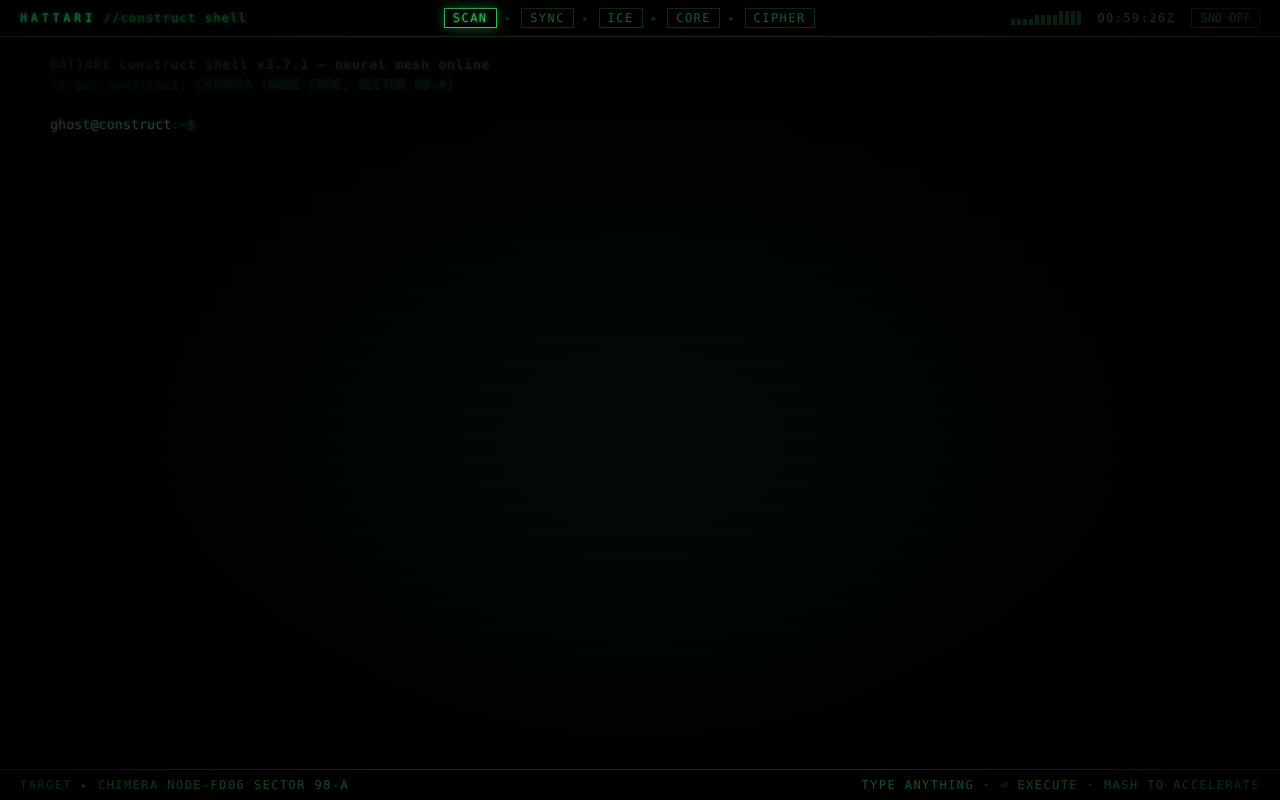
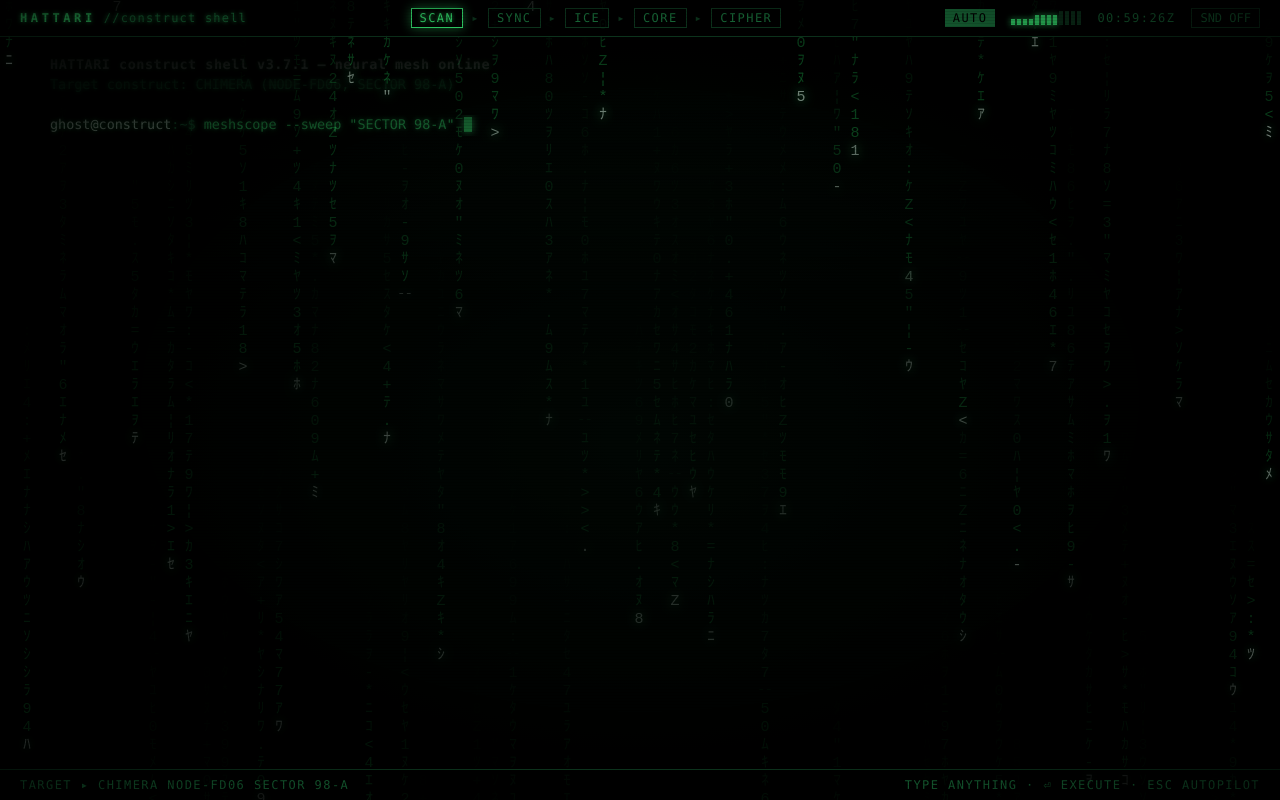
Before and after one commit to jumboly/hattari, a website built with Vite: page index.html in a window 1280 px wide. Both pictures are taken after a click on the button "SND ON". Built offline with nearby package versions, Linux system fonts and the light colour scheme.

Commit message:
Phase 2: デジタルレインとデモモード
- Canvas のデジタルレイン（打鍵で雫追加、実行で加速、静寂で停止、成功で一斉落下）
- フィナーレの崩れ落ちる文字をデジタルレインへ変換
- デモ（自動操縦）: 人間と同じ入口を叩くので画面状態を保ったまま切り替え可能
  - 気分（calm/focused/frantic）でテンポを変え、終盤ほど慌ただしくなる
- キー入力で MANUAL OVERRIDE、15 秒放置か Esc で AUTOPILOT に復帰
- 音声未解放時のヒント表示

Co-Authored-By: Claude Opus 5.5 <noreply@anthropic.com>

```diff
--- a/index.html
+++ b/index.html
@@ -6,11 +6,13 @@
     <title>HATTARI</title>
   </head>
   <body>
+    <canvas id="rain"></canvas>
     <div id="stage">
       <header id="hud">
         <div class="brand">HATTARI<span>//construct shell</span></div>
         <div id="pipeline"></div>
         <div class="right">
+          <div id="mode">AUTO</div>
           <div id="signal" title="typing intensity"></div>
           <div id="clock"></div>
           <button id="mute" type="button" aria-label="toggle sound">SND ON</button>
@@ -19,7 +21,7 @@
       <main id="term" aria-live="off"></main>
       <footer id="foot">
         <span id="target"></span>
-        <span class="tip">TYPE ANYTHING · ⏎ EXECUTE · MASH TO ACCELERATE</span>
+        <span class="tip"><span id="audiohint">CLICK OR TYPE TO ENABLE AUDIO · </span>TYPE ANYTHING · ⏎ EXECUTE · ESC AUTOPILOT</span>
       </footer>
     </div>
     <div id="fx"></div>
--- a/src/audio.ts
+++ b/src/audio.ts
@@ -13,6 +13,10 @@ export class Sfx {
   private lastTick = 0;
   private recentVoices: number[] = [];
   muted = false;
+
+  get unlocked() {
+    return !!this.ctx && this.ctx.state === 'running';
+  }
 
   /** ユーザー操作のイベントハンドラ内で呼ぶこと */
   unlock() {
--- /dev/null
+++ b/src/demo.ts
@@ -0,0 +1,95 @@
+// デモ（自動操縦）。録画再生ではなく、人間が叩いているのと同じ Hack の入口を呼ぶことで
+// 手動操作との切り替え時に画面状態をそのまま引き継げるようにしている。
+import type { Hack } from './hack';
+import { chance, int, pick, rand } from './rand';
+
+type Mood = 'calm' | 'focused' | 'frantic';
+
+// 打鍵間隔 [min, max] ms。気分ごとにテンポを変えて、場面ごとの緩急を作る
+const TEMPO: Record<Mood, [number, number]> = {
+  calm: [85, 170],
+  focused: [45, 95],
+  frantic: [22, 50],
+};
+
+export class Demo {
+  active = false;
+  private nextAt = 0;
+  private mood: Mood = 'calm';
+  private serial = -1;
+  private waitingEnter = false;
+
+  constructor(private hack: Hack) {}
+
+  start(now: number) {
+    this.active = true;
+    this.nextAt = now + 300;
+    this.serial = -1;
+    this.waitingEnter = false;
+  }
+
+  stop() {
+    this.active = false;
+  }
+
+  /** 終盤ほど慌ただしくなるよう、ステージ進行で気分の出やすさを変える（物語としての盛り上がり） */
+  private pickMood() {
+    const late = this.hack.stageIdx / 4;
+    const r = rand();
+    this.mood = r < 0.4 - late * 0.3 ? 'calm' : r < 0.8 - late * 0.3 ? 'focused' : 'frantic';
+  }
+
+  private gap() {
+    const [a, b] = TEMPO[this.mood];
+    // たまに考え込む間を入れて、機械的な一定リズムを避ける
+    if (chance(this.mood === 'calm' ? 0.06 : 0.025)) return int(350, 900);
+    return int(a, b);
+  }
+
+  update(now: number) {
+    if (!this.active || now < this.nextAt) return;
+    const h = this.hack;
+    if (h.promptSerial !== this.serial) {
+      this.serial = h.promptSerial;
+      this.pickMood();
+      this.waitingEnter = false;
+      this.nextAt = now + int(300, 1100); // 新しいプロンプトの前で一呼吸
+      return;
+    }
+    switch (h.phase) {
+      case 'prompt':
+        if (h.awaitingEnter) {
+          if (!this.waitingEnter) {
+            // 打ち終えてから Enter までの「溜め」。長めに溜めると映画っぽい
+            this.waitingEnter = true;
+            this.nextAt = now + pick([180, 350, 600, 900, 1300]);
+            return;
+          }
+          h.enter(now);
+          this.nextAt = now + 200;
+          return;
+        }
+        h.key(now);
+        this.nextAt = now + this.gap();
+        return;
+      case 'code':
+        if (chance(0.08)) h.enter(now);
+        else h.key(now);
+        this.nextAt = now + this.gap();
+        return;
+      case 'running':
+        // 実行中は見守るか、連打で加速させるか。慌ただしい気分ほど叩く
+        if (this.mood === 'frantic' || (this.mood === 'focused' && chance(0.35))) {
+          if (chance(0.06)) h.enter(now);
+          else h.key(now);
+          this.nextAt = now + this.gap();
+        } else {
+          this.nextAt = now + int(150, 400);
+        }
+        return;
+      case 'locked':
+        this.nextAt = now + 200;
+        return;
+    }
+  }
+}
--- a/src/fx.ts
+++ b/src/fx.ts
@@ -6,6 +6,9 @@ const g = () => GLYPHS[Math.floor(Math.random() * GLYPHS.length)];
 
 /** 画面全体に関わる演出（フラッシュ・揺れ・バナー・巨大文字） */
 export class Fx {
+  /** 巨大文字が崩れる瞬間、各文字の画面座標を通知する（デジタルレインへ変換するため） */
+  onCrumble: (pts: { x: number; y: number }[]) => void = () => {};
+
   constructor(
     private layer: HTMLElement,
     private stage: HTMLElement,
@@ -55,6 +58,16 @@ export class Fx {
     return chars;
   }
 
+  /** 画面上部の小さな通知（モード切替など） */
+  toast(text: string) {
+    this.layer.querySelectorAll('.toast').forEach((n) => n.remove());
+    const d = document.createElement('div');
+    d.className = 'toast';
+    d.textContent = text;
+    this.layer.appendChild(d);
+    d.addEventListener('animationend', () => d.remove());
+  }
+
   /** ステージ突破時の中規模バナー */
   banner(text: string) {
     this.sched.cancel('banner');
@@ -86,6 +99,12 @@ export class Fx {
     this.sched.after(3400, () => {
       sfx.crumble();
       d.classList.add('crumble');
+      this.onCrumble(
+        chars.map((c) => {
+          const r = c.getBoundingClientRect();
+          return { x: r.left + r.width / 2, y: r.top + r.height / 2 };
+        }),
+      );
       // 各文字をバラバラのタイミング・角度で落とし、「情報が文字の雨に崩れる」感じを出す
       [...chars, ...s.querySelectorAll<HTMLElement>('.ch')].forEach((c) => {
         const delay = Math.random() * 600;
--- a/src/hack.ts
+++ b/src/hack.ts
@@ -57,6 +57,13 @@ export class Hack {
     private fx: Fx,
     private sched: Scheduler,
   ) {}
+
+  /** 新しいプロンプトが出るたびに増える。デモ側が「次の場面に移った」ことを知るため */
+  promptSerial = 0;
+
+  get awaitingEnter() {
+    return this.phase === 'prompt' && this.typed >= this.cmd.length;
+  }
 
   get stage() {
     return STAGES[Math.min(this.stageIdx, STAGES.length - 1)];
@@ -172,6 +179,7 @@ export class Hack {
     } else {
       this.cmd = pickCommand(this.stage.id, this.target);
     }
+    this.promptSerial++;
     this.promptLine = this.term.prompt(USER);
     this.promptLine.set('');
   }
--- a/src/main.ts
+++ b/src/main.ts
@@ -1,8 +1,10 @@
 import './style.css';
 import { sfx } from './audio';
 import { STAGES } from './content';
+import { Demo } from './demo';
 import { Fx } from './fx';
 import { Hack } from './hack';
+import { Rain } from './rain';
 import { Scheduler } from './sched';
 import { Terminal } from './terminal';
 
@@ -12,16 +14,74 @@ const sched = new Scheduler();
 const term = new Terminal($('term'));
 const fx = new Fx($('fx'), $('stage'), sched);
 const hack = new Hack(term, fx, sched);
+const rain = new Rain($('rain') as HTMLCanvasElement);
+const demo = new Demo(hack);
+
+// 起動直後は少し待ってから自動進行を始め、静かにカーソルが点滅している「間」を見せる
+const FIRST_IDLE_MS = 5000;
+// 手を止めてから自動操縦に戻るまでの時間
+const IDLE_MS = 15000;
+let lastHuman = performance.now() - (IDLE_MS - FIRST_IDLE_MS);
+
+// ---------- 演出の連動 ----------
+hack.onPulse = (kind) => {
+  switch (kind) {
+    case 'key':
+      rain.kick(1 + Math.floor(hack.intensity * 3));
+      break;
+    case 'enter':
+      rain.surge(2.5);
+      rain.kick(6);
+      break;
+    case 'stage':
+      rain.surge(4);
+      rain.kick(20);
+      break;
+    case 'boom':
+      rain.wave();
+      break;
+  }
+};
+fx.onCrumble = (pts) => pts.forEach((p) => rain.spawnAt(p.x, p.y));
 
 // ---------- 入力 ----------
+function setMode(auto: boolean, label = auto ? 'AUTO' : 'MANUAL') {
+  modeEl.textContent = label;
+  modeEl.classList.toggle('manual', !auto);
+}
+
+function takeOver(now: number) {
+  lastHuman = now;
+  if (demo.active) {
+    demo.stop();
+    setMode(false);
+    fx.toast('MANUAL OVERRIDE');
+  }
+}
+
 window.addEventListener('keydown', (e) => {
   // ブラウザやOSのショートカット（Cmd+R, Ctrl+L など）は妨げない
   if (e.metaKey || e.ctrlKey || e.altKey || e.isComposing) return;
   const now = performance.now();
-  if (e.key === 'Enter') hack.enter(now);
-  else if (e.key === 'Backspace') hack.backspace();
-  else if (e.key.length === 1) hack.key(now);
-  else return; // F キー・矢印・Tab・Esc などはブラウザに任せる
+  if (e.key === 'Escape') {
+    if (!demo.active) {
+      demo.start(now);
+      setMode(true);
+      fx.toast('AUTOPILOT ENGAGED');
+    }
+    sfx.unlock();
+    return;
+  }
+  if (e.key === 'Enter') {
+    takeOver(now);
+    hack.enter(now);
+  } else if (e.key === 'Backspace') {
+    takeOver(now);
+    hack.backspace();
+  } else if (e.key.length === 1) {
+    takeOver(now);
+    hack.key(now);
+  } else return; // F キー・矢印・Tab などはブラウザに任せる
   e.preventDefault();
   sfx.unlock();
 });
@@ -37,6 +97,8 @@ muteBtn.addEventListener('click', (e) => {
 });
 
 // ---------- HUD ----------
+const modeEl = $('mode');
+const audioHint = $('audiohint');
 const pipeline = $('pipeline');
 pipeline.innerHTML = STAGES.map((s) => `<span class="st" data-id="${s.id}">${s.label}</span>`).join('<i>▸</i>');
 const stEls = [...pipeline.querySelectorAll<HTMLElement>('.st')];
@@ -46,9 +108,10 @@ const bars = [...signal.children] as HTMLElement[];
 const clock = $('clock');
 const targetEl = $('target');
 let hudKey = '';
+setMode(false, 'STANDBY');
 
 function renderHud() {
-  const key = `${hack.stageIdx}|${hack.target.name}|${Math.round(hack.progress * 10)}`;
+  const key = `${hack.stageIdx}|${hack.target.name}`;
   if (key !== hudKey) {
     hudKey = key;
     stEls.forEach((el, i) => {
@@ -59,15 +122,33 @@ function renderHud() {
   const lit = Math.round(hack.intensity * bars.length);
   bars.forEach((b, i) => b.classList.toggle('on', i < lit));
   document.documentElement.style.setProperty('--intensity', hack.intensity.toFixed(3));
+  audioHint.hidden = sfx.unlocked;
 }
 
+// ---------- メインループ ----------
 let lastClock = 0;
 let last = performance.now();
 function frame(now: number) {
+  // タブが裏に回って復帰した直後に巨大な dt で演出が飛ばないよう上限を設ける
   const dt = Math.min(100, now - last);
   last = now;
+
+  if (!demo.active && now - lastHuman > IDLE_MS) {
+    demo.start(now);
+    setMode(true);
+    if (hack.promptSerial > 1) fx.toast('AUTOPILOT ENGAGED');
+  }
+  demo.update(now);
   sched.update(now);
   hack.update(now, dt);
+
+  rain.frozen = hack.hushed;
+  rain.speedTarget = 0.8 + hack.intensity * 1.6;
+  // 誰も触っていない時は雨を主役に、打鍵中はターミナルを主役にする
+  rain.alphaTarget = hack.hushed ? 0.18 : document.body.classList.contains('afterglow') ? 1 : 0.38 + (1 - hack.intensity) * 0.22;
+  rain.update(dt);
+  rain.draw();
+
   renderHud();
   if (now - lastClock > 1000) {
     lastClock = now;
@@ -80,4 +161,4 @@ hack.start();
 requestAnimationFrame(frame);
 
 // 自動テスト・デバッグ用に内部状態を覗けるようにする
-(window as unknown as { __hattari: unknown }).__hattari = { hack, term, sched };
+(window as unknown as { __hattari: unknown }).__hattari = { hack, term, sched, rain, demo };
--- /dev/null
+++ b/src/rain.ts
@@ -0,0 +1,157 @@
+// デジタルレイン。背景ではなく「演出に反応する楽器」として、外部から加速・停止・噴出を指示できるようにする。
+// 毎フレーム全消去して描き直す方式にしているのは、残像を半透明塗りで作る方式だと「完全停止」した瞬間の静止画が作れないため。
+
+const GLYPHS = 'ｦｱｳｴｵｶｷｹｺｻｼｽｾｿﾀﾂﾃﾅﾆﾇﾈﾊﾋﾎﾏﾐﾑﾒﾓﾔﾕﾗﾘﾜ0123456789Z:."=*+-<>¦╌';
+const MAX_EXTRA = 220;
+
+interface Drop {
+  col: number;
+  y: number; // セル単位
+  speed: number; // セル/秒
+  len: number;
+  bright: number; // 0..1 先頭付近の明るさブースト
+  extra: boolean;
+}
+
+export class Rain {
+  private ctx: CanvasRenderingContext2D;
+  private cell = 18;
+  private cols = 0;
+  private rows = 0;
+  private dpr = 1;
+  private grid: Uint8Array = new Uint8Array(0);
+  private drops: Drop[] = [];
+  private extras: Drop[] = [];
+  /** 実際に適用される速度倍率。target に向かって滑らかに追従する */
+  private speed = 1;
+  private surgeAmt = 0;
+  speedTarget = 1;
+  /** 全体の明るさ。ターミナルの可読性を保つため普段は控えめ */
+  alpha = 0.55;
+  alphaTarget = 0.55;
+  frozen = false;
+
+  constructor(private canvas: HTMLCanvasElement) {
+    this.ctx = canvas.getContext('2d')!;
+    this.resize();
+    window.addEventListener('resize', () => this.resize());
+  }
+
+  resize() {
+    // 高 DPR で全画面描画すると重くなるので上限を設ける
+    this.dpr = Math.min(1.5, window.devicePixelRatio || 1);
+    const w = window.innerWidth;
+    const h = window.innerHeight;
+    this.canvas.width = Math.floor(w * this.dpr);
+    this.canvas.height = Math.floor(h * this.dpr);
+    this.cell = w < 700 ? 14 : 18;
+    const cols = Math.ceil(w / this.cell);
+    this.rows = Math.ceil(h / this.cell) + 1;
+    this.grid = new Uint8Array(cols * this.rows).map(() => Math.floor(Math.random() * GLYPHS.length));
+    if (cols !== this.cols) {
+      this.cols = cols;
+      this.drops = Array.from({ length: cols }, (_, c) => this.fresh(c, Math.random() * this.rows * 1.6 - this.rows * 0.6));
+      this.extras = [];
+    }
+  }
+
+  private fresh(col: number, y: number): Drop {
+    return { col, y, speed: 7 + Math.random() * 16, len: 10 + Math.floor(Math.random() * 30), bright: 0, extra: false };
+  }
+
+  /** 打鍵：ランダムな列に明るい雫を落とす */
+  kick(n = 1) {
+    for (let i = 0; i < n; i++) {
+      if (this.extras.length >= MAX_EXTRA) this.extras.shift();
+      const col = Math.floor(Math.random() * this.cols);
+      this.extras.push({ col, y: Math.random() * this.rows * 0.3, speed: 20 + Math.random() * 25, len: 6 + Math.floor(Math.random() * 10), bright: 1, extra: true });
+    }
+  }
+
+  /** 実行：一時的に雨全体を加速させる */
+  surge(amt = 2.5) {
+    this.surgeAmt = Math.max(this.surgeAmt, amt);
+  }
+
+  /** 画面上の任意の位置から雫を生やす（崩れ落ちる文字を雨に変えるため） */
+  spawnAt(px: number, py: number) {
+    if (this.extras.length >= MAX_EXTRA) this.extras.shift();
+    const col = Math.max(0, Math.min(this.cols - 1, Math.floor(px / this.cell)));
+    this.extras.push({ col, y: py / this.cell, speed: 14 + Math.random() * 18, len: 10 + Math.floor(Math.random() * 18), bright: 1, extra: true });
+  }
+
+  /** 全列を最上部から一斉に落とし直す（成功時の「雨の壁」） */
+  wave() {
+    for (const d of this.drops) {
+      d.y = -Math.random() * 6;
+      d.speed = 22 + Math.random() * 18;
+      d.len = 18 + Math.floor(Math.random() * 30);
+      d.bright = 1;
+    }
+  }
+
+  update(dt: number) {
+    const s = dt / 1000;
+    const target = this.frozen ? 0 : this.speedTarget + this.surgeAmt;
+    // 停止は一瞬で、再始動は滑らかに。静寂の「ピタッ」と止まる感じを出すため
+    const k = this.frozen ? 0.5 : 0.08;
+    this.speed += (target - this.speed) * Math.min(1, k * (dt / 16.7));
+    this.surgeAmt *= Math.pow(0.25, s);
+    this.alpha += (this.alphaTarget - this.alpha) * Math.min(1, 0.05 * (dt / 16.7));
+    if (this.speed < 0.01) return;
+
+    const mv = this.speed * s;
+    for (const d of this.drops) {
+      d.y += d.speed * mv;
+      d.bright *= Math.pow(0.4, s);
+      if (d.y - d.len > this.rows) Object.assign(d, this.fresh(d.col, -Math.random() * 12));
+    }
+    for (const d of this.extras) d.y += d.speed * mv;
+    this.extras = this.extras.filter((d) => d.y - d.len <= this.rows);
+    // 文字が時々入れ替わることで「流れているデータ」に見せる
+    const muts = Math.floor(this.grid.length * 0.01 * this.speed);
+    for (let i = 0; i < muts; i++) this.grid[Math.floor(Math.random() * this.grid.length)] = Math.floor(Math.random() * GLYPHS.length);
+  }
+
+  draw() {
+    const { ctx, cell, dpr } = this;
+    ctx.setTransform(dpr, 0, 0, dpr, 0, 0);
+    ctx.clearRect(0, 0, this.canvas.width, this.canvas.height);
+    ctx.font = `${cell - 3}px "MS Gothic", "Osaka-Mono", monospace`;
+    ctx.textAlign = 'center';
+    ctx.textBaseline = 'top';
+    const heads: Drop[] = [];
+    ctx.fillStyle = '#2bff6e';
+    for (const list of [this.drops, this.extras]) {
+      for (const d of list) {
+        const head = Math.floor(d.y);
+        if (head - d.len > this.rows || head < 0) continue;
+        const x = d.col * cell + cell / 2;
+        for (let i = 1; i < d.len; i++) {
+          const r = head - i;
+          if (r < 0) break;
+          if (r >= this.rows) continue;
+          const f = 1 - i / d.len;
+          ctx.globalAlpha = this.alpha * f * f * (0.8 + d.bright * 0.6);
+          ctx.fillText(GLYPHS[this.grid[d.col * this.rows + r]], x, r * cell);
+        }
+        if (head < this.rows) heads.push(d);
+      }
+    }
+    // 先頭文字だけ白く光らせる。shadowBlur は高価なので先頭のみに限定する
+    ctx.fillStyle = '#e6fff0';
+    ctx.shadowColor = '#3dff7f';
+    ctx.shadowBlur = 10;
+    for (const d of heads) {
+      const r = Math.floor(d.y);
+      ctx.globalAlpha = Math.min(1, this.alpha * (1.3 + d.bright));
+      ctx.fillText(GLYPHS[this.grid[d.col * this.rows + r]], d.col * cell + cell / 2, r * cell);
+    }
+    ctx.shadowBlur = 0;
+    ctx.globalAlpha = 1;
+  }
+
+  get extraCount() {
+    return this.extras.length;
+  }
+}
--- a/src/style.css
+++ b/src/style.css
@@ -25,9 +25,18 @@ body {
   overflow: hidden;
 }
 
+#rain {
+  position: fixed;
+  inset: 0;
+  width: 100%;
+  height: 100%;
+  z-index: 0;
+}
+
 #stage {
   position: fixed;
   inset: 0;
+  z-index: 1;
   display: grid;
   grid-template-rows: auto 1fr auto;
   /* 打鍵の勢いに合わせて画面全体がほのかに明るくなる */
@@ -38,6 +47,7 @@ body {
 /* ---------- HUD ---------- */
 #hud,
 #foot {
+  background: rgba(0, 0, 0, 0.75);
   display: flex;
   align-items: center;
   gap: 24px;
@@ -125,6 +135,45 @@ body {
 #signal b.on:nth-child(n + 11) {
   background: var(--hi);
 }
+#mode {
+  padding: 2px 8px;
+  color: #000;
+  background: var(--fg-dim);
+}
+#mode.manual {
+  color: var(--fg);
+  background: none;
+  border: 1px solid var(--fg);
+  text-shadow: var(--glow);
+}
+.toast {
+  position: absolute;
+  top: 56px;
+  left: 50%;
+  transform: translateX(-50%);
+  padding: 4px 16px;
+  font-size: 12px;
+  letter-spacing: 0.4em;
+  color: var(--hi);
+  border: 1px solid var(--fg);
+  background: rgba(0, 0, 0, 0.85);
+  text-shadow: var(--glow);
+  animation: toast 1.8s ease forwards;
+}
+@keyframes toast {
+  0% {
+    opacity: 0;
+    transform: translate(-50%, -8px);
+  }
+  10%,
+  75% {
+    opacity: 1;
+    transform: translate(-50%, 0);
+  }
+  100% {
+    opacity: 0;
+  }
+}
 #mute {
   font: inherit;
   color: var(--fg-dim);
@@ -147,6 +196,8 @@ body {
   text-shadow: var(--glow);
   /* 古い行ほど暗く沈ませ、視線を最下行に集める */
   mask-image: linear-gradient(to bottom, transparent 0, #000 35%);
+  /* 雨の上でも文字が読めるよう、ターミナル部分だけ暗幕を敷く */
+  background: linear-gradient(to right, transparent, rgba(0, 0, 0, 0.7) max(20px, calc((100vw - 1180px) / 2)), rgba(0, 0, 0, 0.7) calc(100% - max(20px, calc((100vw - 1180px) / 2))), transparent);
 }
 .ln {
   white-space: pre;
```
